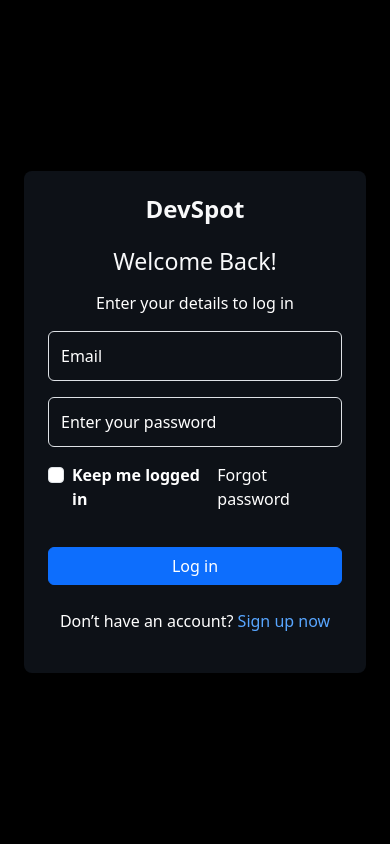
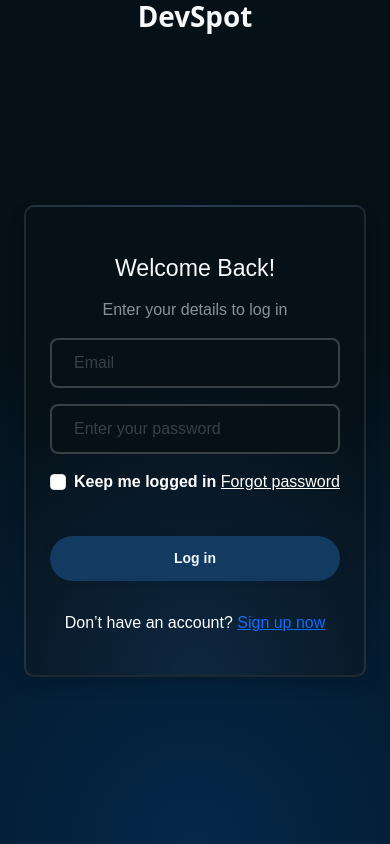
Before and after one commit to hazemelmaghraby/DevSpot, a React (Create React App) app: page /login in a window 390 px wide. Built offline with nearby package versions, Linux system fonts and the light colour scheme.

Commit message:
Login Style Finishing :)

```diff
--- a/src/components/Registeration/Login/Login.css
+++ b/src/components/Registeration/Login/Login.css
@@ -1,78 +1,219 @@
-/* General page layout */
-.login-page {
-    background-color: #000;
-    /* Dark background */
+.Lgnmain {
+    background: radial-gradient(circle at bottom, #04284b, #051017 62%);
     height: 100vh;
-    display: flex;
-    align-items: center;
-    justify-content: center;
-    color: #ffffff !important;
+
 }
 
-.login-box {
-    background-color: #0d1117;
-    /* Darker box for login form */
-    border-radius: 8px;
+.lgnLogoTitle {
+    font-weight: 600;
 }
 
-.logo {
-    color: #ff0000;
-    font-weight: bold;
-    font-size: 24px;
+.parent {
+    margin: 0;
+    padding: 0;
+    box-sizing: border-box;
+    font-family: 'Poppins', sans-serif;
+    display: flex;
+    justify-content: center;
+    align-items: center;
+    height: 80vh;
 }
 
+.wrapperrr {
+    background: radial-gradient(circle at bottom, #0e2740, #051017 62%);
+    border: 2px solid rgba(255, 255, 255, 0.1);
+    box-shadow: 0 0 40px rgba(0, 0, 0, 0.5);
+    padding: 30px 40px;
+    color: aliceblue;
+    margin-top: 100px;
+    border-radius: 10px;
+}
+
+.paralgn {
+    color: #86919b
+}
+
+.wrapperrr h1 {
+    text-align: center;
+}
+
+.wrapperrr .LgnInputBox {
+    position: relative;
+    width: 100%;
+    height: 50px;
+    margin: 30px 0;
+    background: #051017;
+    border: none;
+    border-radius: 8px;
+    border: 2px solid rgba(255, 255, 255, 0.2);
+    color: aliceblue;
+    padding: 5px 4px 5px 10px;
+
+}
+
+.wrapperrr .LgnInputBox::placeholder {
+    color: aliceblue !important;
+}
+
+
+
 .input-field {
-    background-color: #0d1117 !important;
-    border: none;
-    color: #ffffff !important;
-    border-radius: 4px;
-    height: 50px;
-    padding-left: 15px;
+    background: transparent !important;
+    border: none !important;
+    outline: none !important;
+    color: aliceblue !important;
+}
+
+.LgnInputBox:focus {
+    border: 2px solid #0e2740 !important;
+    box-shadow: none !important;
+
 }
 
 .input-field::placeholder {
-    background-color: transparent;
-    color: #ffffff !important;
+    color: #374045 !important;
 }
 
-.input-field:focus {
+
+/* .wrapperrr .LgnInputBoxinput {
+    width: 100%;
+    height: 100%;
+    background: transparent;
     outline: none;
-    box-shadow: 0 0 0 0.2rem rgba(56, 139, 253, 0.25);
+    border-radius: 8px;
+    border: 2px solid rgba(255, 255, 255, 0.2);
+    border-radius: 40px;
+    font-size: 16px;
+    color: aliceblue;
+    padding: 10px 4px 5px 10px;
+} */
+
+.wrapperrr .remember-forget {
+    display: flex;
+    justify-content: space-between;
+    font-size: 14.5px;
+    margin-bottom: 10px;
 }
 
-.forgot-password {
-    color: #58a6ff;
+.remember-forget label {
+    display: flex;
+    align-items: center;
+    cursor: pointer;
+    gap: 3px;
+    color: aliceblue;
+}
+
+.remember-forget label input {
+    margin-right: 4px;
+    color: aliceblue;
+    accent-color: #0e2740;
+    cursor: pointer;
+    background-color: transparent;
+}
+
+.remember-forget label input:checked {
+    background: #0e2740;
+    border-color: #0e2740;
+}
+
+.remember-forget a {
+    color: aliceblue;
     text-decoration: none;
 }
 
-.forgot-password:hover {
-    color: #1f6feb;
+.wrapperrr button {
+    width: 50%;
+    height: 45px;
+    background: #133a61;
+    border: none;
+    outline: none;
+    border-radius: 40px;
+    box-shadow: 0 0 10px rgba(0, 0, 0, 0.1);
+    cursor: pointer;
+    font-size: 16px;
+    color: aliceblue;
+    font-weight: 600;
+    display: block;
+    margin: 30px auto;
 }
 
-.login-btn {
-    background-color: #238636;
+.wrapperrr button:hover {
+    background: #0e2740;
     border: none;
-    padding: 15px;
-    border-radius: 4px;
-    font-size: 16px;
 }
 
-.login-btn:hover {
-    background-color: #2ea043;
+.wrapperrr .LgnRegisterLink {
+    text-align: center;
+    font-size: 14.5px;
+    margin-top: 20px;
 }
 
-.sign-up {
-    color: #58a6ff;
+.LgnRegisterLink p {
+    color: aliceblue;
+}
+
+.LgnRegisterLink p a {
+    color: rgb(0, 136, 255);
     text-decoration: none;
 }
 
-.sign-up:hover {
-    color: #1f6feb;
+.lgnBtn {
+    background: #0e2740;
+    border: none;
 }
 
-/* Responsive adjustments */
-/* @media (max-width: 768px) {
-    .login-box {
+@media (max-width: 768px) {
+    .wrapperrr {
         padding: 20px;
+        box-shadow: none;
     }
-} */
+
+    .wrapperrr h1 {
+        font-size: 22px;
+    }
+
+    .wrapperrr .LgnInputBox {
+        margin: 15px 0;
+    }
+
+    .wrapperrr .remember-forget {
+        font-size: 13px;
+    }
+
+    .wrapperrr button {
+        font-size: 14px;
+    }
+}
+
+@media (max-width: 480px) {
+    .wrapperrr {
+        padding: 15px;
+    }
+
+    .wrapperrr h1 {
+        font-size: 20px;
+    }
+
+    .wrapperrr .LgnInputBox {
+        margin: 12px 0;
+    }
+
+    .wrapperrr .remember-forget {
+        flex-direction: column;
+        /* Stack on smaller screens */
+        align-items: flex-start;
+    }
+
+    .remember-forget label {
+        margin-bottom: 10px;
+    }
+
+    .wrapperrr button {
+        font-size: 14px;
+        padding: 10px;
+    }
+
+    .LgnRegisterLink p {
+        font-size: 13px;
+    }
+}
--- a/src/components/Registeration/Login/Login.jsx
+++ b/src/components/Registeration/Login/Login.jsx
@@ -13,18 +13,22 @@
     };
 
     return (
-        <div className="login-page">
+        <>
+            <div className="Lgnmain">
+                <h1 className="logo text-light lgnLogoTitle">DevSpot</h1>
+
+                <div className="parent">
+
                     <Container className="d-flex justify-content-center align-items-center vh-100">
                         <Row className="w-100">
                             <Col md={{ span: 4, offset: 4 }}>
-                        <div className="login-box p-4 shadow">
+                                <div className="wrapperrr p-4 shadow">
                                     <div className="text-center mb-4 text-light">
-                                <h1 className="logo text-light">DevSpot</h1>
                                     </div>
                                     <h3 className="text-center text-light mb-3">Welcome Back!</h3>
-                            <p className="text-center">Enter your details to log in</p>
+                                    <p className="text-center paralgn">Enter your details to log in</p>
                                     <Form onSubmit={handleSubmit}>
-                                <Form.Group className="mb-3" controlId="formBasicEmail">
+                                        <Form.Group className="mb-3 LgnInputBox" controlId="formBasicEmail">
                                             <Form.Control
                                                 type="email"
                                                 placeholder="Email"
@@ -34,7 +38,7 @@
                                             />
                                         </Form.Group>
 
-                                <Form.Group className="mb-3" controlId="formBasicPassword">
+                                        <Form.Group className="mb-3 LgnInputBox" controlId="formBasicPassword">
                                             <Form.Control
                                                 type="password"
                                                 placeholder="Enter your password"
@@ -55,7 +59,7 @@
                                             <a href="#" className="forgot-password text-white">Forgot password</a>
                                         </div>
 
-                                <Button variant="primary" type="submit" className="w-100 login-btn justify-content-center align-items-center justify-items-center text-center">
+                                        <Button variant="primary" type="submit" className="w-100 login-btn justify-content-center align-items-center justify-items-center text-center lgnBtn">
                                             Log in
                                         </Button>
 
@@ -70,6 +74,9 @@
                         </Row>
                     </Container>
                 </div>
+            </div>
+
+        </>
     );
 };
 
```
Lines whose indentation alone changed are shown as unchanged.
